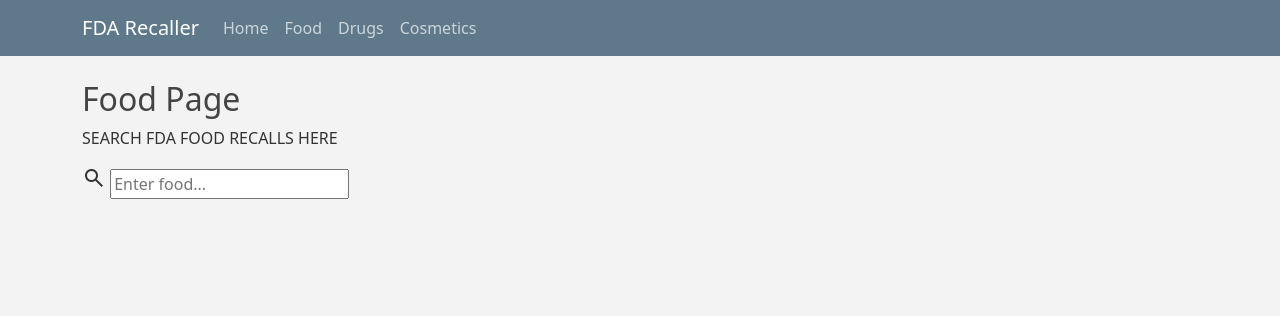
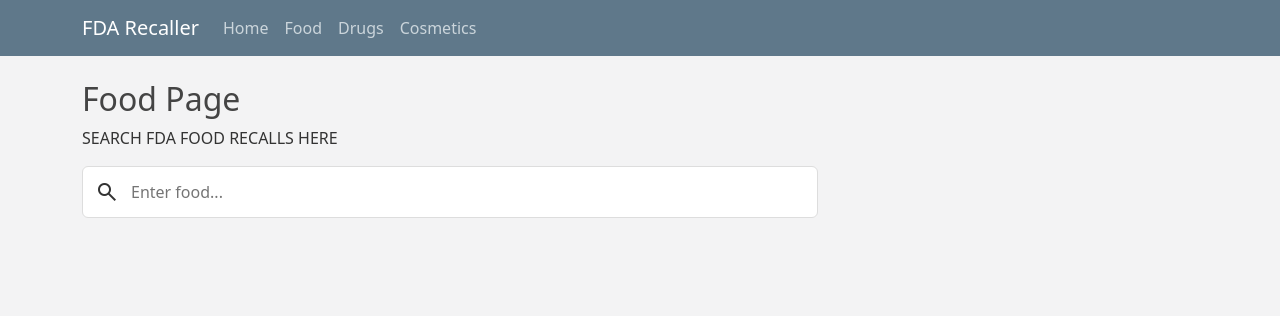
Before and after one commit to 10sChris/Recaller, a Flask app: page /food in a window 1280 px wide. Shown: the top 316 px of the page. Run offline with Flask 3, Linux system fonts and the light colour scheme.

Commit message:
finished editing index.js and main.css

```diff
--- a/static/main.css
+++ b/static/main.css
@@ -131,3 +131,39 @@ a.article-title:hover {
   border-radius: 20px;
   gap: 20px;
 }
+
+
+.food-page .search {
+  display: flex;
+  align-items: center;
+  gap: 10px;
+  background: #ffffff;
+  border: 1px solid #dddddd;
+  border-radius: 6px;
+  padding: 12px;
+  margin-bottom: 16px;
+}
+
+.food-page .search-input {
+  flex: 1;
+  border: none;
+  outline: none;
+  font-size: 16px;
+}
+
+.food-page .results-container {
+  display: grid;
+  gap: 10px;
+}
+
+.food-card {
+  background: #ffffff;
+  border: 1px solid #dddddd;
+  border-radius: 6px;
+  padding: 16px;
+}
+
+.food-card h3 {
+  font-size: 20px;
+  margin-bottom: 10px;
+}
```
Also changed, not shown: static/index.js (+47 -1 lines).
